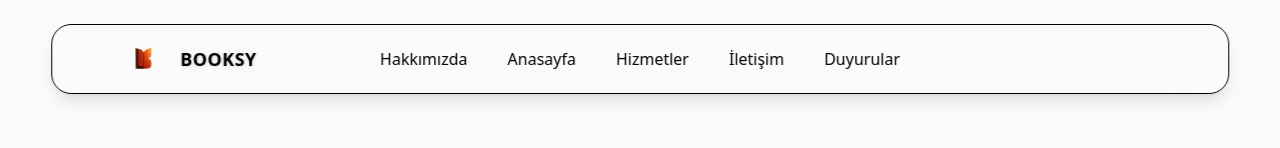
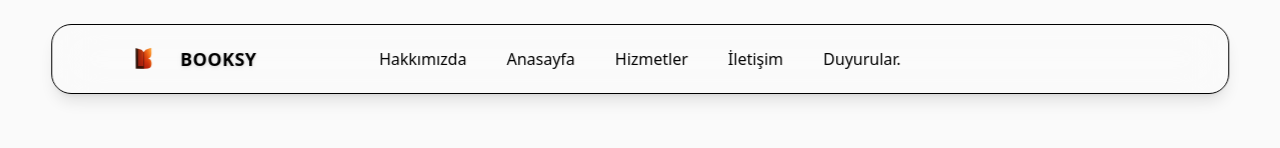
Before and after one commit to melseozs/kutuphane_yonetim_sistemi, a React (Vite) app: page /faq in a window 1280 px wide. Shown: the top 148 px of the page. Built offline with nearby package versions, Linux system fonts and the light colour scheme.

Commit message:
tekrar push

```diff
--- a/src/Components/Header.jsx
+++ b/src/Components/Header.jsx
@@ -40,7 +40,7 @@ function Header() {
           </div>
 
           <Link to="/contact" className="text-black hover:text-gray-800 font-medium transition nav-link">İletişim</Link>
-          <Link to="/duyurular" className="text-black hover:text-gray-800 font-medium transition nav-link">Duyurular</Link>
+          <Link to="/duyurular" className="text-black hover:text-gray-800 font-medium transition nav-link">Duyurular.</Link>
         </nav>
 
       </div>
```
